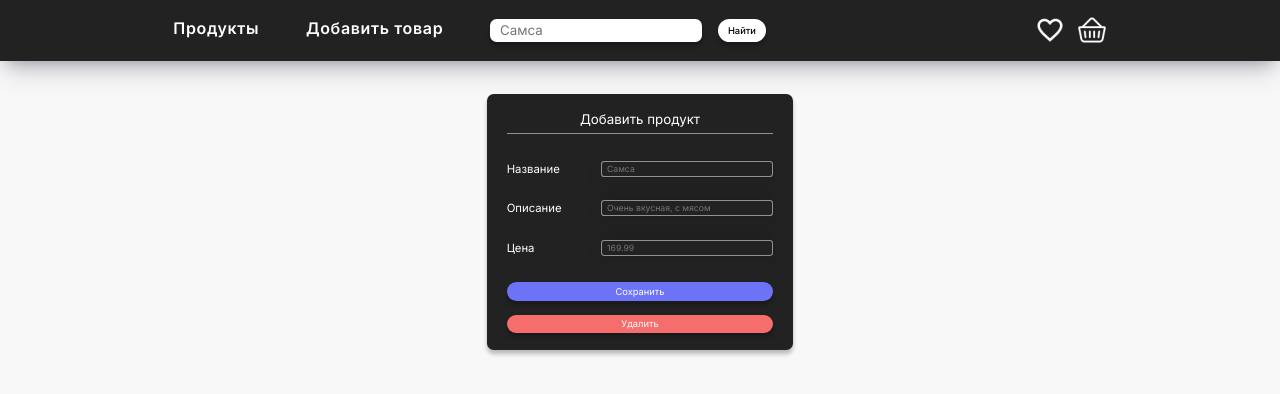
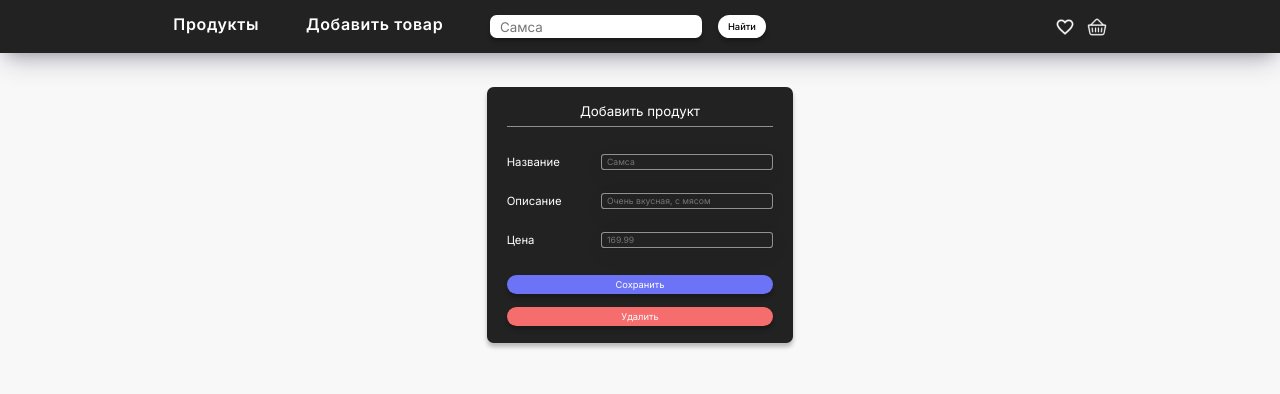
Before and after one commit to shoumq/ria_frontend, a Vue app: page /product/1 in a window 1280 px wide. Shown: the top 394 px of the page. Built offline with nearby package versions, Linux system fonts and the light colour scheme; no server answers.

Commit message:
yysXsDz8

```diff
--- a/src/assets/sass/style.sass
+++ b/src/assets/sass/style.sass
@@ -67,3 +67,8 @@ body
 
     &:hover
         background: #dc4141
+
+
+.imgg
+    width: 30rem
+    height: 30rem
--- a/src/components/Header.vue
+++ b/src/components/Header.vue
@@ -13,8 +13,8 @@
         </div>
 
         <div class="s">
-          <img src="@/images/i1.png" alt="">
-          <img src="@/images/i2.png" alt="">
+          <img src="@/images/i1.png" alt="" class="imgg">
+          <img src="@/images/i2.png" alt="" class="imgg">
         </div>
       </div>
     </header>
```
